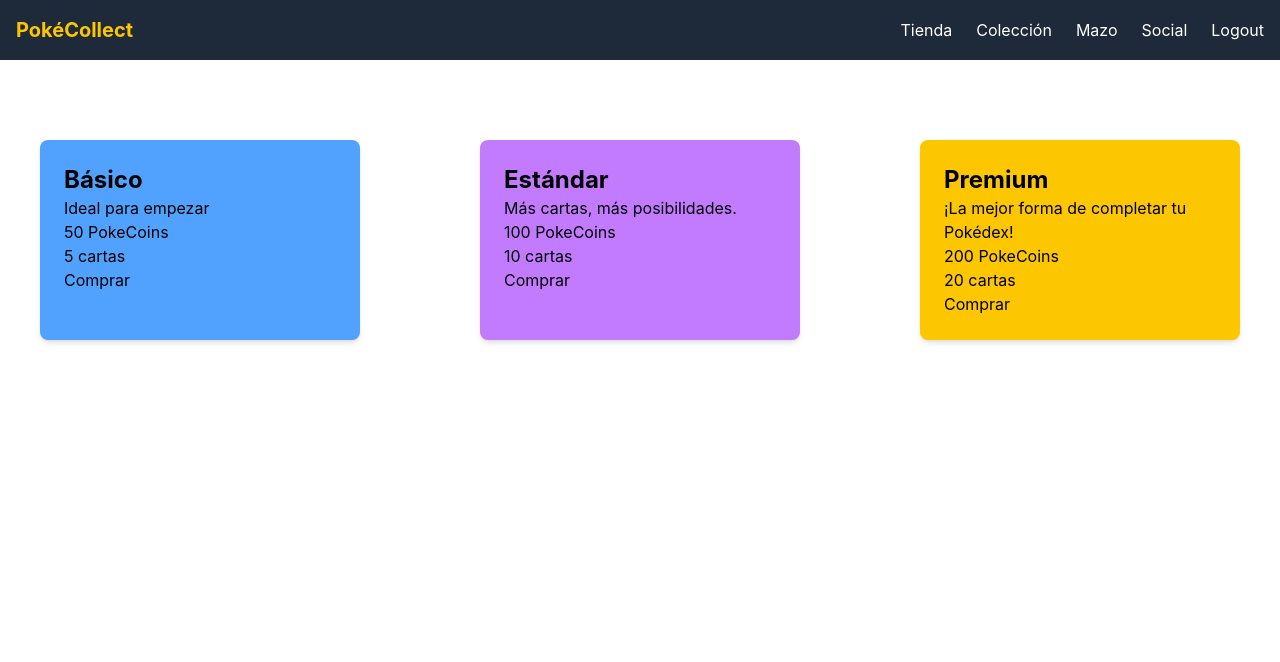
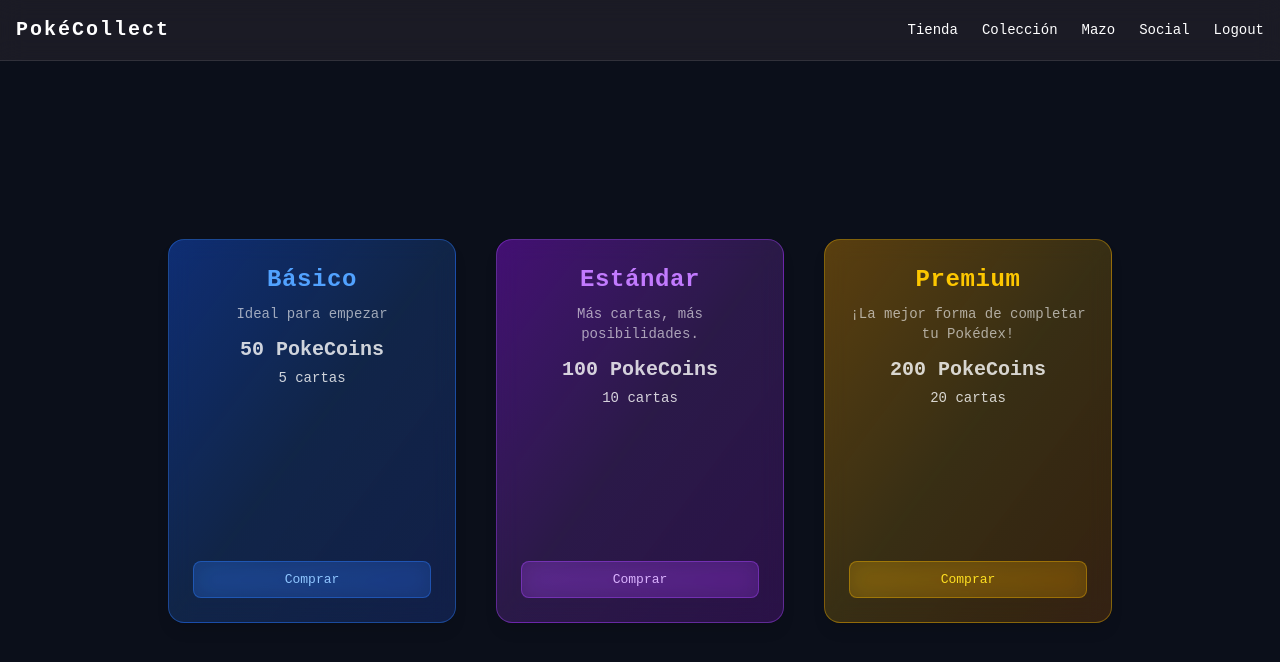
Before and after one commit to IvanCuevas-dev/pokecollect, a React (Vite) app in the folder frontend/: page /shop in a window 1280 px wide. Shown: the top 662 px of the page. Built offline with nearby package versions, Linux system fonts and the light colour scheme; sample sign-in values are in the browser's storage.

Commit message:
Añadido estilos página Tienda

```diff
--- a/frontend/src/components/Layout.jsx
+++ b/frontend/src/components/Layout.jsx
@@ -2,9 +2,9 @@
 
 function Layout({ children }) {
     return (
-        <div className="flex flex-col min-h-screen">
+        <div className="flex flex-col min-h-screen bg-[#0f0f1a] text-white">
             <Navbar />
-            <main className="flex-1">
+            <main className="flex-1 flex flex-col bg-[#0B0F1A]">
                 {children}
             </main>
         </div>
--- a/frontend/src/components/Navbar.jsx
+++ b/frontend/src/components/Navbar.jsx
@@ -13,23 +13,23 @@
     if (token) {
         return (
             <header>
-                <nav className="bg-gray-800 p-4 flex items-center justify-between">
-                    <span className="text-yellow-400 font-bold text-xl">PokéCollect</span>
+                <nav className="backdrop-blur-md bg-white/5 border-b border-white/10 p-4 flex items-center justify-between">
+                    <span className="font-bold text-xl tracking-widest">PokéCollect</span>
 
-                    <div className="flex gap-6 text-white">
-                        <Link to="/shop" className="hover:text-yellow-400">
+                    <div className="flex gap-6 text-sm">
+                        <Link to="/shop" className="hover:text-cyan-400 transition">
                             Tienda
                         </Link>
-                        <Link to="/collection" className="hover:text-yellow-400">
+                        <Link to="/collection" className="hover:text-purple-400 transition">
                             Colección
                         </Link>
-                        <Link to="/deck" className="hover:text-yellow-400">
+                        <Link to="/deck" className="hover:text-yellow-400 transition">
                             Mazo
                         </Link>
-                        <Link to="/social" className="hover:text-yellow-400">
+                        <Link to="/social" className="hover:text-emerald-400 transition">
                             Social
                         </Link>
-                        <Link to="/login" onClick={logout} className="hover:text-yellow-400">
+                        <Link to="/login" onClick={logout} className="hover:text-red-400">
                             Logout
                         </Link>
                     </div>
--- a/frontend/src/components/PackCard.jsx
+++ b/frontend/src/components/PackCard.jsx
@@ -1,20 +1,65 @@
+import { useState } from "react"
+
+let styles = {
+    blue: { gradient: "bg-gradient-to-br from-blue-600/40 via-blue-500/20 to-blue-900/40", border: "border-blue-500/40", hover: "hover:border-blue-400/80", shadow: "hover:shadow-blue-500/20", text: "text-blue-400", btn: "bg-blue-500/20 border-blue-500/40 hover:bg-blue-500/40 text-blue-300" },
+    purple: { gradient: "bg-gradient-to-br from-purple-600/40 via-purple-500/20 to-purple-900/40", border: "border-purple-500/40", hover: "hover:border-purple-400/80", shadow: "hover:shadow-purple-500/20", text: "text-purple-400", btn: "bg-purple-500/20 border-purple-500/40 hover:bg-purple-500/40 text-purple-300" },
+    yellow: { gradient: "bg-gradient-to-br from-yellow-600/40 via-yellow-500/20 to-yellow-900/40", border: "border-yellow-500/40", hover: "hover:border-yellow-400/80", shadow: "hover:shadow-yellow-500/20", text: "text-yellow-400", btn: "bg-yellow-500/20 border-yellow-500/40 hover:bg-yellow-500/40 text-yellow-300" },
+}
+
 function PackCard({ type, name, description, price, cards, color, onBuy }) {
+
+    let [rotate, setRotate] = useState({ x: 0, y: 0 });
+    let [isLeaving, setIsLeaving] = useState(false);
+
+    let style = styles[color];
+
+    function handleMouseMove(e) {
+        setIsLeaving(false);
+        let rect = e.currentTarget.getBoundingClientRect();
+        let x = e.clientX - rect.left;
+        let y = e.clientY - rect.top;
+        let centerX = rect.width / 2;
+        let centerY = rect.height / 2;
+        let rotateX = (y - centerY) / 10;
+        let rotateY = (centerX - x) / 10;
+        setRotate({ x: rotateX, y: rotateY });
+    }
+
+    function handleMouseLeave() {
+        setIsLeaving(true);
+        setRotate({ x: 0, y: 0 });
+    }
+
     return (
-        <div className={`${color} rounded-lg p-6 shadow-md w-[320px]`}>
+        <div
+            onMouseMove={handleMouseMove}
+            onMouseLeave={handleMouseLeave}
+            style={{
+                transform: `perspective(1000px) rotateX(${rotate.x}deg) rotateY(${rotate.y}deg)`,
+                transition: isLeaving ? 'transform 0.5s ease' : 'none'
+            }}
+            className={`relative w-72 h-96 rounded-2xl md:backdrop-blur-md ${style.gradient} border ${style.border} ${style.hover} shadow-lg ${style.shadow} hover:shadow-2xl transition-[border,box-shadow] duration-300`}>
 
-            <div>
-                <h2 className="font-bold text-2xl">{name}</h2>
-                <p>{description}</p>
-                <p>{price} PokeCoins</p>
-                <p>{cards} cartas</p>
-            </div>
-
-            <div>
-                <button onClick={() => onBuy(type)}>
+            <div className="flex flex-col justify-between h-full p-6 text-white text-center">
+                <div>
+                    <h2 className={`font-bold text-2xl tracking-wide mb-2 ${style.text}`}>
+                        {name}
+                    </h2>
+                    <p className="text-sm text-white/60 mb-3">
+                        {description}
+                    </p>
+                    <div className="text-sm text-white/80 space-y-1">
+                        <p className="text-xl font-bold">{price} PokeCoins</p>
+                        <p>{cards} cartas</p>
+                    </div>
+                </div>
+                <button
+                    className={`mt-4 py-2 rounded-lg backdrop-blur-md border ${style.btn} transition cursor-pointer`}
+                    onClick={() => onBuy(type)}>
                     Comprar
                 </button>
             </div>
-        </div >
+        </div>
     )
 }
 
--- a/frontend/src/index.css
+++ b/frontend/src/index.css
@@ -1 +1,8 @@
 @import "tailwindcss";
+
+
+body {
+    font-family: monospace;
+    background-color: #0f0f1a;
+    color: white;
+}
--- a/frontend/src/pages/Shop.jsx
+++ b/frontend/src/pages/Shop.jsx
@@ -1,7 +1,6 @@
 import { useState } from "react"
 import api from "../api"
 import PackCard from "../components/PackCard"
-
 
 function Shop() {
 
@@ -10,53 +9,46 @@
     let [modal, setModal] = useState(false);
     let [error, setError] = useState("");
 
-    //Comprar sobre
     async function buyPack(pack) {
-
         try {
             let data = await api("/buy", "POST", { pack });
             setCardReceived(data.cards);
             setModal(true);
-
         } catch (error) {
             setError("No tienes suficientes monedas");
         }
-
     }
 
     return (
-        <div className="grid md:grid-cols-3 gap-10 justify-items-center mt-20">
+        <div className="flex-1 flex flex-col md:flex-row items-center justify-center gap-10 p-6 overflow-y-auto">
             <PackCard
                 type="basic"
                 name="Básico"
                 description="Ideal para empezar"
                 price={50}
                 cards={5}
-                color="bg-blue-400"
+                color="blue"
                 onBuy={buyPack}
             />
-
             <PackCard
                 type="standard"
                 name="Estándar"
                 description="Más cartas, más posibilidades."
                 price={100}
                 cards={10}
-                color="bg-purple-400"
+                color="purple"
                 onBuy={buyPack}
             />
-
             <PackCard
                 type="premium"
                 name="Premium"
                 description="¡La mejor forma de completar tu Pokédex!"
                 price={200}
                 cards={20}
-                color="bg-yellow-400"
+                color="yellow"
                 onBuy={buyPack}
             />
         </div>
-
     )
 }
 
```
